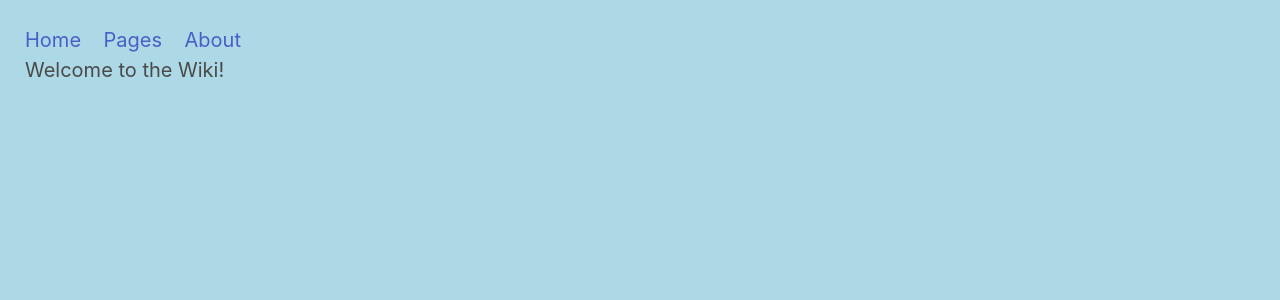
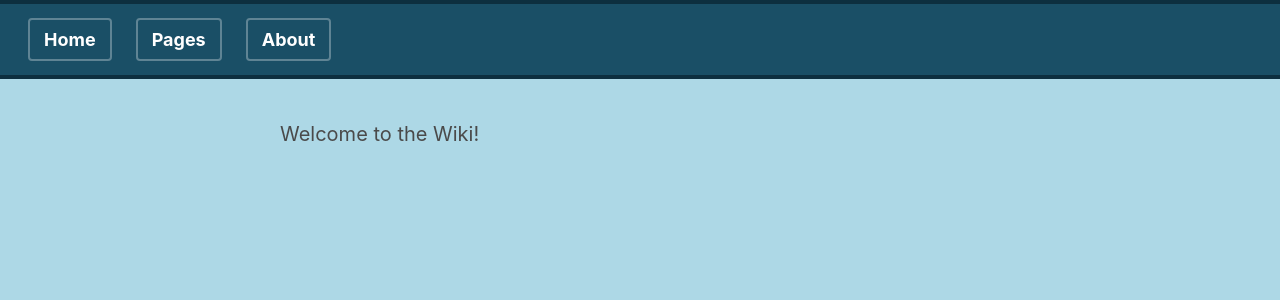
Before and after one commit to threestix/Codepath-Lab4.2, a Flask app: page / in a window 1280 px wide. Shown: the top 300 px of the page. Run offline with Flask 3, Linux system fonts and the light colour scheme.

Commit message:
updated main so it correspondes with the updates styles, so the wiki looks visually more appealing

```diff
--- a/flaskr/static/style.css
+++ b/flaskr/static/style.css
@@ -1,10 +1,59 @@
 @import "https://cdn.jsdelivr.net/npm/bulma@0.9.4/css/bulma.min.css";
 
 html {
-    margin: 25px;
     background-color: lightblue;
     font-family: verdana;
     font-size: 20px;
+    margin: 0;
+    padding: 0;
+}
+
+/* ── Navigation bar ── */
+nav.site-nav {
+    background-color: #1a4f66 !important;
+    padding: 14px 28px !important;
+    border-top: 4px solid #0d2f3f !important;
+    border-bottom: 4px solid #0d2f3f !important;
+    display: flex !important;
+    gap: 24px !important;
+    align-items: center !important;
+    margin: 0 !important;
+    width: 100% !important;
+    box-sizing: border-box !important;
+}
+
+nav.site-nav a {
+    color: #ffffff !important;
+    text-decoration: none !important;
+    font-weight: bold !important;
+    font-size: 18px !important;
+    padding: 6px 14px !important;
+    border-radius: 4px !important;
+    border: 2px solid rgba(255,255,255,0.3) !important;
+    transition: background-color 0.2s !important;
+}
+
+nav.site-nav a:hover {
+    background-color: #0d2f3f !important;
+    border-color: #ffffff !important;
+}
+
+/* ── Main content container ── */
+.main-content {
+    max-width: 800px;
+    margin: 40px auto;
+    padding: 0 40px;
+    background-color: lightblue;
+}
+
+/* ── Images ── */
+img {
+    max-width: 280px;
+    width: 100%;
+    height: auto;
+    border-radius: 8px;
+    display: block;
+    margin: 12px 0 12px 15px;
 }
 
 h3 {
--- a/flaskr/templates/main.html
+++ b/flaskr/templates/main.html
@@ -2,32 +2,18 @@
 <html>
 
 <head>
-    <head>
-        <title>{% block page_name %}{{ page_name }}{% endblock %}</title>
-        <link rel="stylesheet" href="{{ url_for('static', filename='style.css') }}">
-    </head>
+    <title>{% block page_name %}{{ page_name }}{% endblock %}</title>
+    <link rel="stylesheet" href="{{ url_for('static', filename='style.css') }}">
 </head>
 
 <body>
-    <!-- The below tag is using Bulma CSS. Try replacing line 14 with line 13. -->
-    <!-- <div class="has-text-success-dark is-size-4  has-text-weight-medium"> -->
-    <div>
-        <a href="{{ url_for('home') }}">
-            Home
-        </a>
-        &nbsp;&nbsp;
-        <a href="{{ url_for('all_pages') }}">
-            Pages
-        </a>
-        &nbsp;&nbsp;
-        <a href="{{ url_for('about') }}">
-            About
-        </a>
-    </div>
+    <nav class="site-nav">
+        <a href="{{ url_for('home') }}">Home</a>
+        <a href="{{ url_for('all_pages') }}">Pages</a>
+        <a href="{{ url_for('about') }}">About</a>
+    </nav>
 
-    <!-- The below tag is using Bulma CSS. Try replacing line 30 with line 29. -->
-    <!-- <div class="content"> -->
-    <div>
+    <div class="main-content">
         {% block content %}{{ page_content }}{% endblock %}
     </div>
 
```
